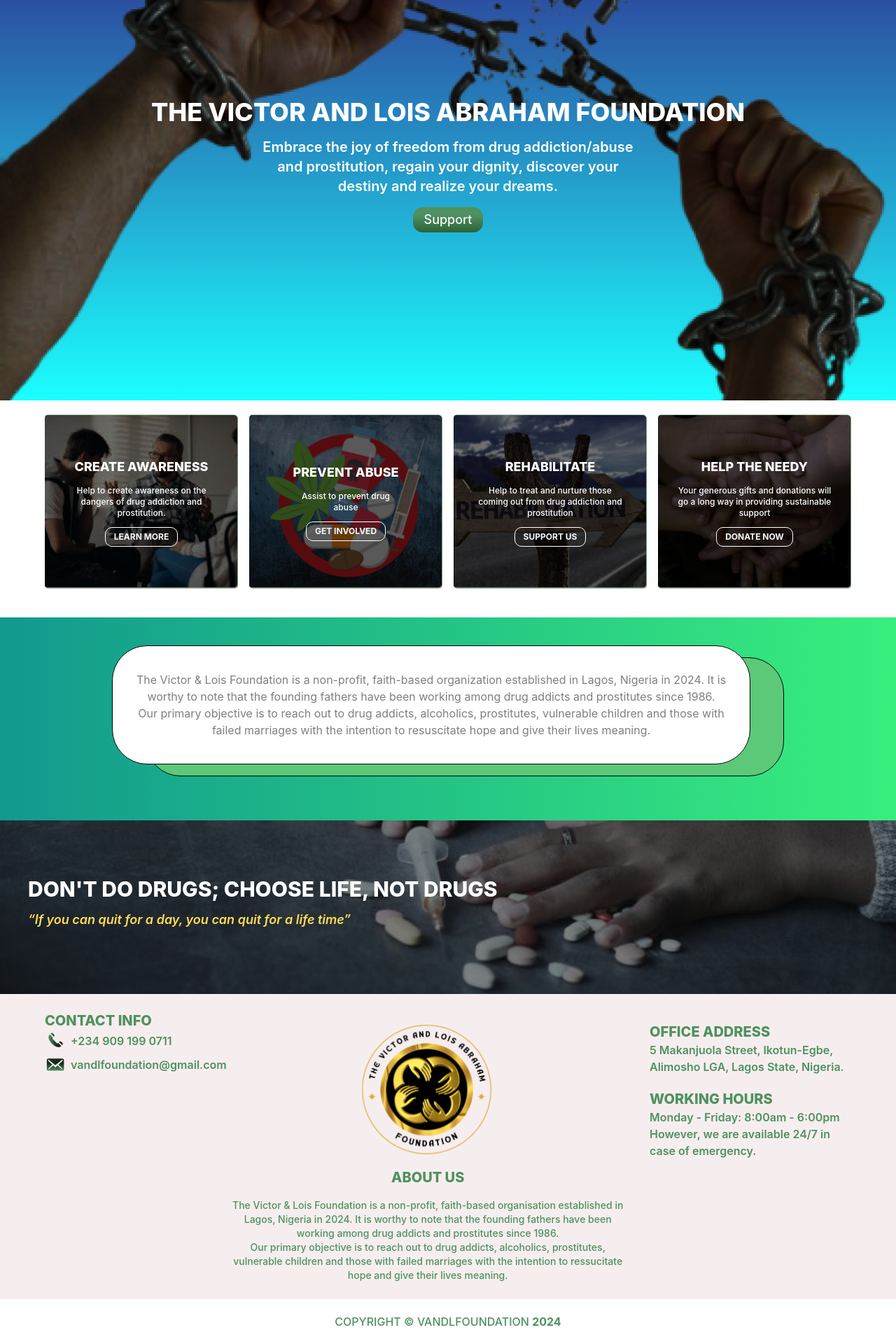
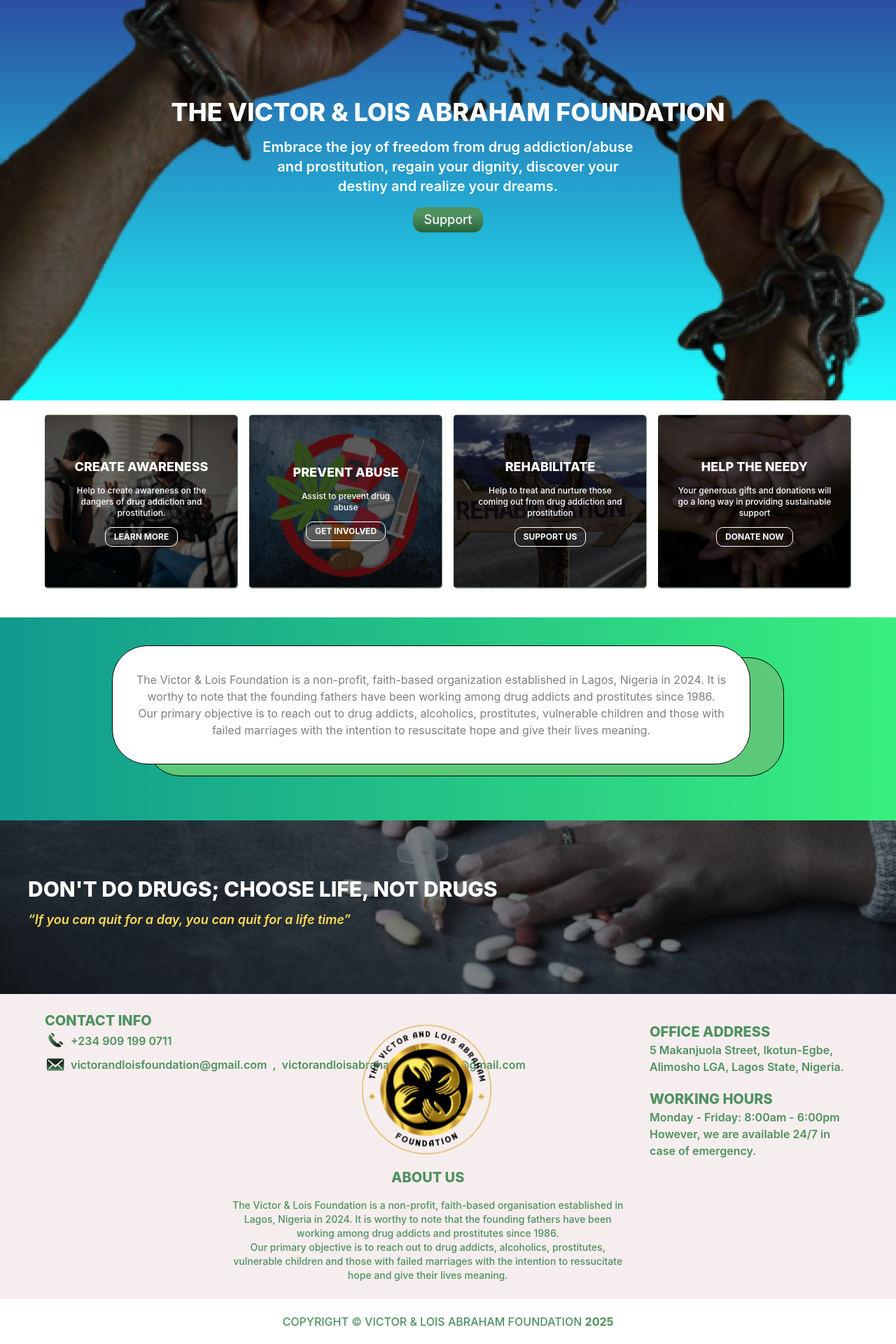
Before and after one commit to winpeed/victor-and-lois-foundation, a React (Vite) app: page / in a window 1280 px wide. Shown: the part 213-2133 px from the top of the page at 70% size. Built offline with nearby package versions, Linux system fonts and the light colour scheme; no server answers; a web font is replaced by a local one; what @contentful/rich-text-types would draw is missing.

Commit message:
Fix new changes

```diff
--- a/src/components/Home/HeroSection.tsx
+++ b/src/components/Home/HeroSection.tsx
@@ -8,7 +8,7 @@ const HeroSection = () => {
       <div className="absolute inset-0 bg-Homehero bg-cover bg-center bg-no-repeat z-10"></div>
       <section className="sm:py-60 py-10 relative z-50 text-center text-white">
         <h3 className=" sm:text-4xl text-xl font-extrabold mx-auto sm:w-[70%] w-11/12">
-          THE VICTOR AND LOIS ABRAHAM FOUNDATION
+          THE VICTOR & LOIS ABRAHAM FOUNDATION
         </h3>
         <p className="sm:text-xl text-xs mx-auto sm:w-[43%] font-semibold my-4">
           Embrace the joy of freedom from drug addiction/abuse and prostitution,
--- a/src/components/menubars/Footer.tsx
+++ b/src/components/menubars/Footer.tsx
@@ -19,7 +19,8 @@ export const ContactInfo = () => {
 
         <div className="flex items-center gap-2">
           <img src={emailIcon} alt="email" />
-          <p>vandlfoundation@gmail.com</p>
+          <p>victorandloisfoundation@gmail.com</p> ,{" "}
+          <p>victorandloisabrahamfoundation@gmail.com</p>
         </div>
         {/* <div className="flex items-center gap-2">
           <img src={web} alt="email" />
@@ -100,7 +101,7 @@ const Footer = () => {
       </div>
       <section className="bg-white text-center my-5 text-FooterGreen">
         <p className="font-medium">
-          COPYRIGHT © VANDLFOUNDATION <span className="font-bold"> 2024</span>
+          COPYRIGHT © VICTOR & LOIS ABRAHAM FOUNDATION <span className="font-bold"> 2025</span>
         </p>
       </section>
     </footer>
```
